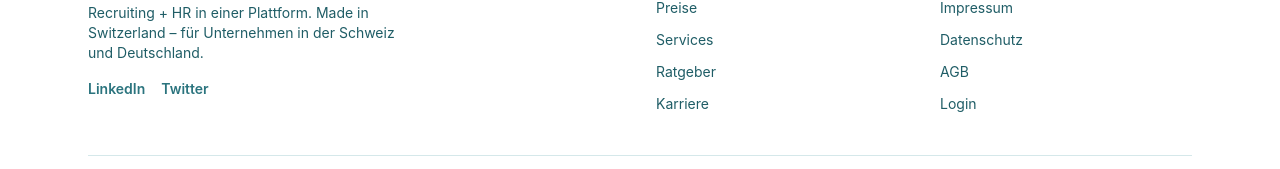
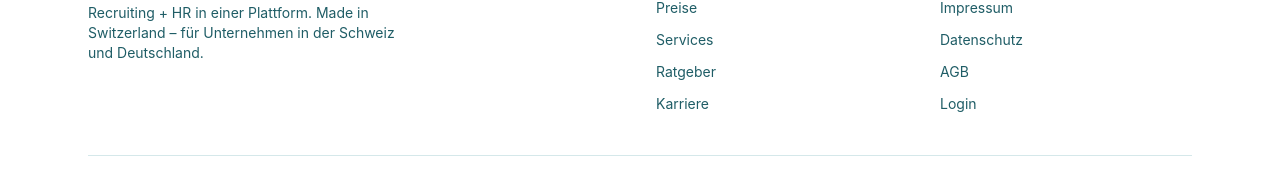
Before and after one commit to bastio89/iistelle, a Next.js app: page / in a window 1280 px wide. Shown: the part 5528-5697 px from the top of the page. Built offline with nearby package versions, Linux system fonts and the light colour scheme.

Commit message:
fix: Social Media Links aus Footer entfernt

```diff
--- a/src/components/Footer.tsx
+++ b/src/components/Footer.tsx
@@ -18,22 +18,6 @@ export default function Footer() {
               Recruiting + HR in einer Plattform. Made in Switzerland – für Unternehmen in der
               Schweiz und Deutschland.
             </p>
-            <div className="mt-4 flex gap-4">
-              <a
-                href="https://www.linkedin.com/company/iistelle"
-                target="_blank"
-                className="text-sm font-semibold text-petrol-500 transition hover:text-petrol-900"
-              >
-                LinkedIn
-              </a>
-              <a
-                href="https://twitter.com/iistelle"
-                target="_blank"
-                className="text-sm font-semibold text-petrol-500 transition hover:text-petrol-900"
-              >
-                Twitter
-              </a>
-            </div>
           </div>
 
           {/* Links Column 1 */}
```
